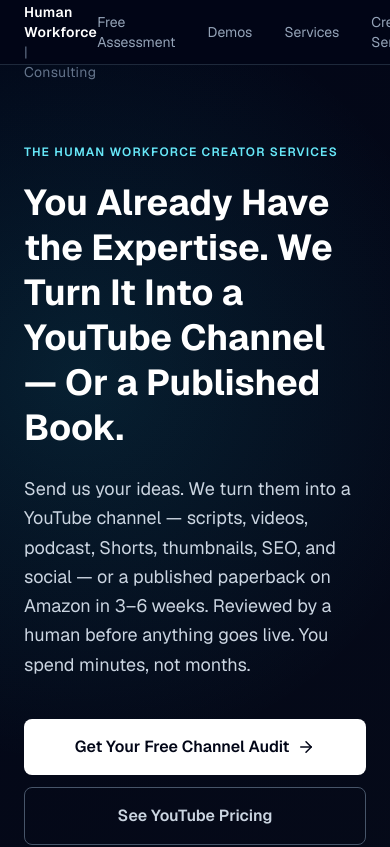
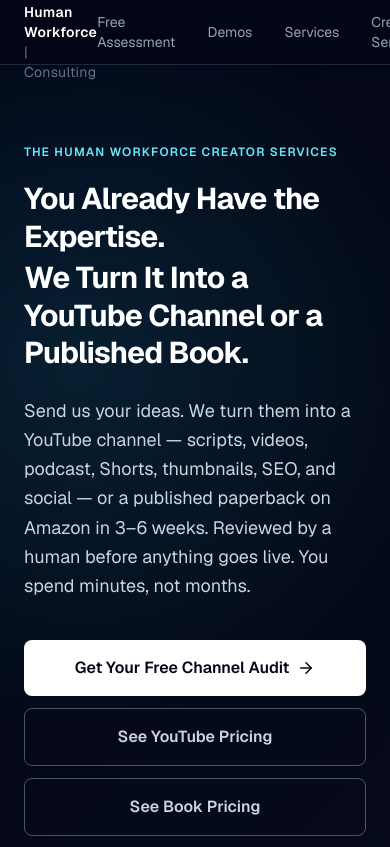
Before and after one commit to cjmurphy4810/human-workforce-consulting, a Next.js app: page /creator-services in a window 390 px wide. Shown: the top 847 px of the page. Built offline with nearby package versions, Linux system fonts and the light colour scheme.

Commit message:
style: clean up hero headline typography
Steps font size down responsively, tightens tracking, and splits the
headline into two clean lines instead of a run-on sentence with an
em dash, which read as blocky on mobile.

```diff
--- a/src/app/creator-services/page.tsx
+++ b/src/app/creator-services/page.tsx
@@ -236,9 +236,11 @@ export default function CreatorServicesPage() {
             <p className="mb-5 text-xs font-semibold uppercase tracking-widest text-cyan-300">
               The Human Workforce Creator Services
             </p>
-            <h1 className="text-4xl font-bold leading-tight text-white md:text-6xl">
-              You Already Have the Expertise. We Turn It Into a YouTube Channel — Or a
-              Published Book.
+            <h1 className="text-3xl sm:text-4xl md:text-5xl lg:text-6xl font-bold leading-tight tracking-tight text-white">
+              You Already Have the Expertise.
+              <span className="block mt-1 md:mt-2">
+                We Turn It Into a YouTube Channel or a Published Book.
+              </span>
             </h1>
             <p className="mt-6 max-w-2xl text-lg leading-relaxed text-slate-300">
               Send us your ideas. We turn them into a YouTube channel — scripts, videos,
```
